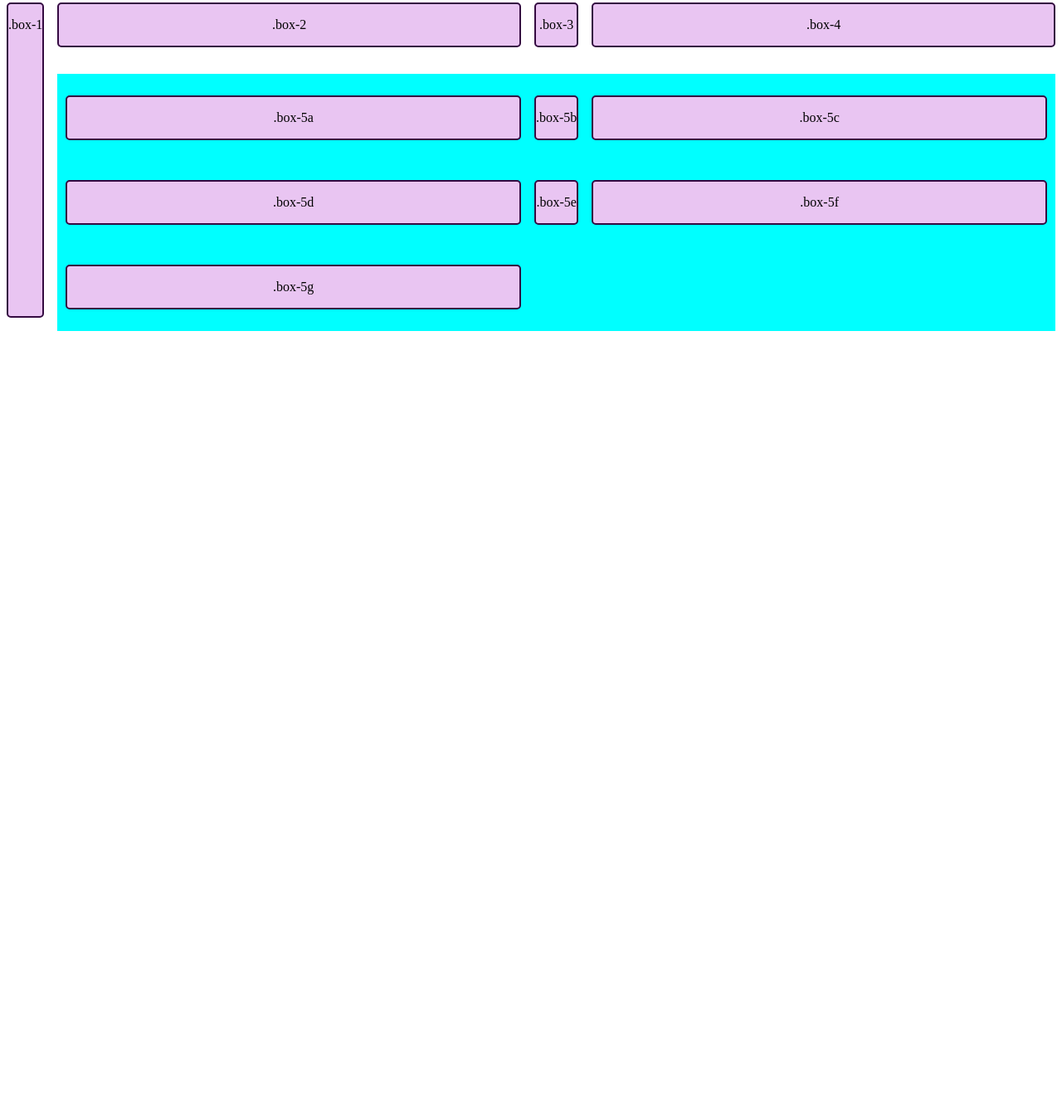
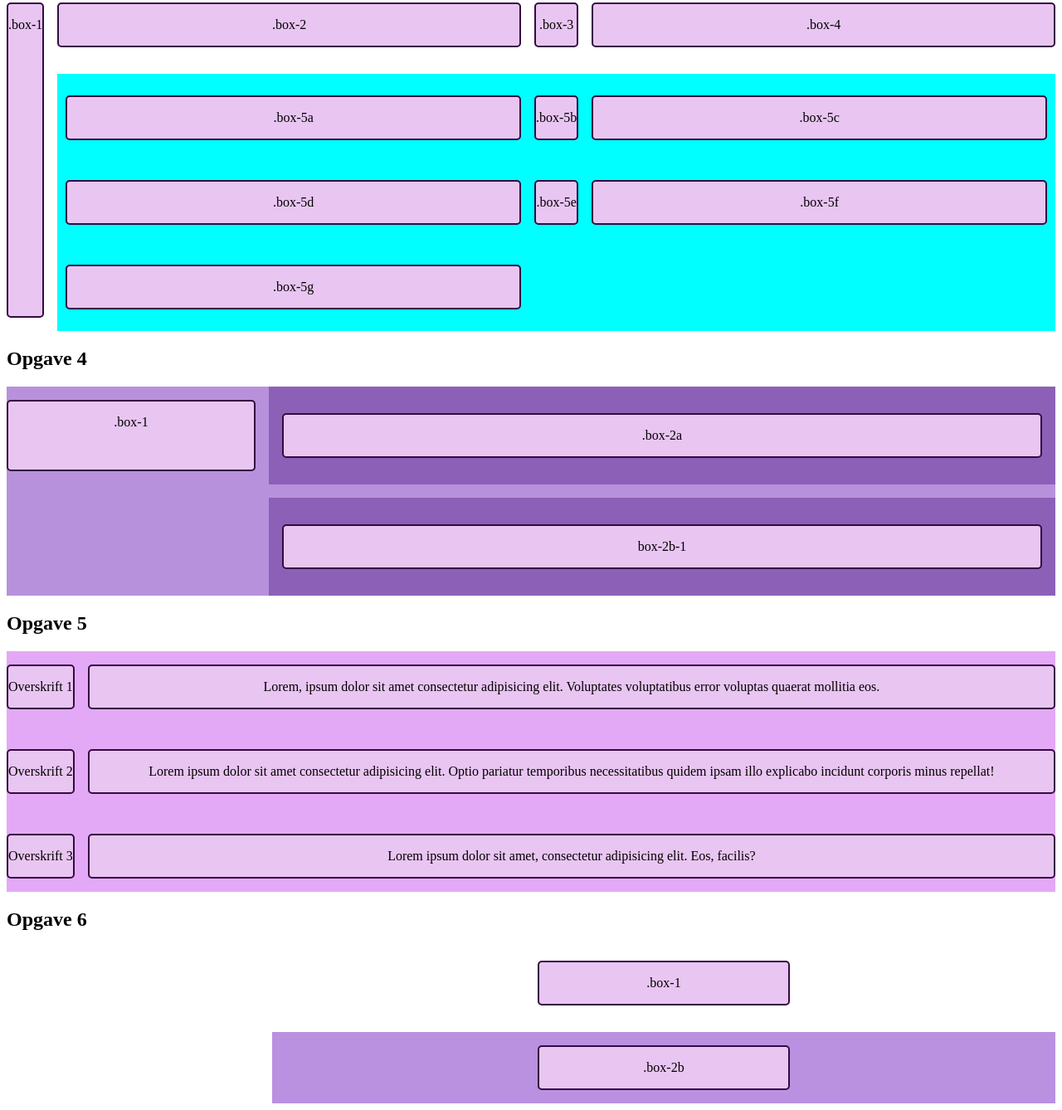
Before and after one commit to Isabellaben/opgaver_07, a plain HTML site: page grid_opgaver/subgrid.html in a window 1280 px wide. Shown: the part 705-2043 px from the top of the page at 83% size. Before the commit the page ends 1112 px from the top, so only its background shows below. Drawn offline with Linux system fonts and the light colour scheme.

Commit message:
flex opgaver

```diff
--- /dev/null
+++ b/grid_opgaver/flexbox.css
@@ -0,0 +1,79 @@
+.container1{
+    display: flex;
+    gap: 1rem;
+}
+
+p{
+    background-color: rgb(154, 236, 247);
+    border-style: solid;
+    border-color: rgb(21, 17, 90);
+    border-width: 2px;
+}
+
+/******* opgave 2 *********/
+
+.container2{
+    display: flex;
+    gap: 1rem;
+    justify-content: space-between;
+}
+
+.container2b{
+    display: flex;
+    gap: 1rem;
+    justify-content: space-evenly;
+}
+
+.container2c{
+    display: flex;
+    gap: 1rem;
+    justify-content: space-around;
+}
+
+.container2d{
+    display: flex;
+    gap: 1rem;
+    justify-content: center;
+}
+
+.container2e{
+    display: flex;
+    gap: 1rem;
+    justify-content: flex-end;
+}
+
+/********* opgave 3 **********/
+.container3{
+    display: flex;
+    gap: 1rem;
+}
+
+.logo{
+    font-size: 25px;
+    margin-right: auto;
+
+}
+
+/********* opgave 4 *********/
+.container4{
+    display: flex;
+    flex-direction: column;
+}
+
+/******* opgave 5 *******/
+
+.container5{
+    display: flex;
+    flex-direction: column-reverse;
+}
+
+/******** opgave 6 *********/
+
+.container6{
+    display: flex;
+    min-height: 180px;
+}
+
+.box-1{
+    flex-grow: 2;
+}
--- a/grid_opgaver/subgrid.css
+++ b/grid_opgaver/subgrid.css
@@ -57,3 +57,56 @@ p{
     padding: 10px;
     gap: inherit;
 }
+
+/********* Opgave 4 *********/
+.grid04{
+    display: grid;
+    grid-template-columns: 1fr 1fr 1fr 1fr;
+    gap: 1rem;
+    background-color: rgb(184, 145, 220);
+}
+
+.box2, .box2b{
+    background-color: rgb(141, 96, 183);
+    padding: 1rem;
+    grid-column: 2/span 4;
+    gap: inherit;
+    grid-template-columns: subgrid;
+}
+
+/******** opgave 5 *******/
+.grid05{
+    display: grid;
+    grid-template-columns: auto 1fr;
+    gap: 1rem;
+    background-color: rgb(228, 169, 246);
+}
+
+.grid05 div{
+    grid-column: 1 / -1;
+    display: grid;
+    grid-template-columns: subgrid;
+}
+
+/****** opgave 6 *********/
+
+.grid06{
+    display: grid;
+    grid-template-columns: [a] 1fr [b] 1fr [c] 1fr [d] 1fr;
+    gap: 1rem;
+}
+
+.baggrund{
+    background-color: rgb(186, 144, 225);
+    grid-column: 2 / -1;
+    display: grid;
+    grid: auto / subgrid;
+}
+
+.box-01{
+    grid-column: c;
+}
+
+.box-02{
+    grid-column: c;
+}
--- a/grid_opgaver/subgrid.html
+++ b/grid_opgaver/subgrid.html
@@ -54,6 +54,48 @@
           <p>.box-5g</p>
         </div>
       </section>
+      <h2>Opgave 4</h2>
+      <section class="grid04">
+        <p>.box-1</p>
+        <section class="box2">
+          <p>.box-2a</p>
+        </section>
+        <div class="box2b">
+          <p>box-2b-1</p>
+        </div>
+      </section>
+      <h2>Opgave 5</h2>
+      <section class="grid05">
+        <div>
+          <p>Overskrift 1</p>
+          <p>
+            Lorem, ipsum dolor sit amet consectetur adipisicing elit. Voluptates
+            voluptatibus error voluptas quaerat mollitia eos.
+          </p>
+        </div>
+        <div>
+          <p>Overskrift 2</p>
+          <p>
+            Lorem ipsum dolor sit amet consectetur adipisicing elit. Optio
+            pariatur temporibus necessitatibus quidem ipsam illo explicabo
+            incidunt corporis minus repellat!
+          </p>
+        </div>
+        <div>
+          <p>Overskrift 3</p>
+          <p>
+            Lorem ipsum dolor sit amet, consectetur adipisicing elit. Eos,
+            facilis?
+          </p>
+        </div>
+      </section>
+      <h2>Opgave 6</h2>
+      <section class="grid06">
+        <p class="box-01">.box-1</p>
+        <div class="baggrund">
+          <p class="box-02">.box-2b</p>
+        </div>
+      </section>
     </main>
   </body>
 </html>
```
Also changed, not shown: grid_opgaver/flexbox.html (added, +81 -0 lines).
